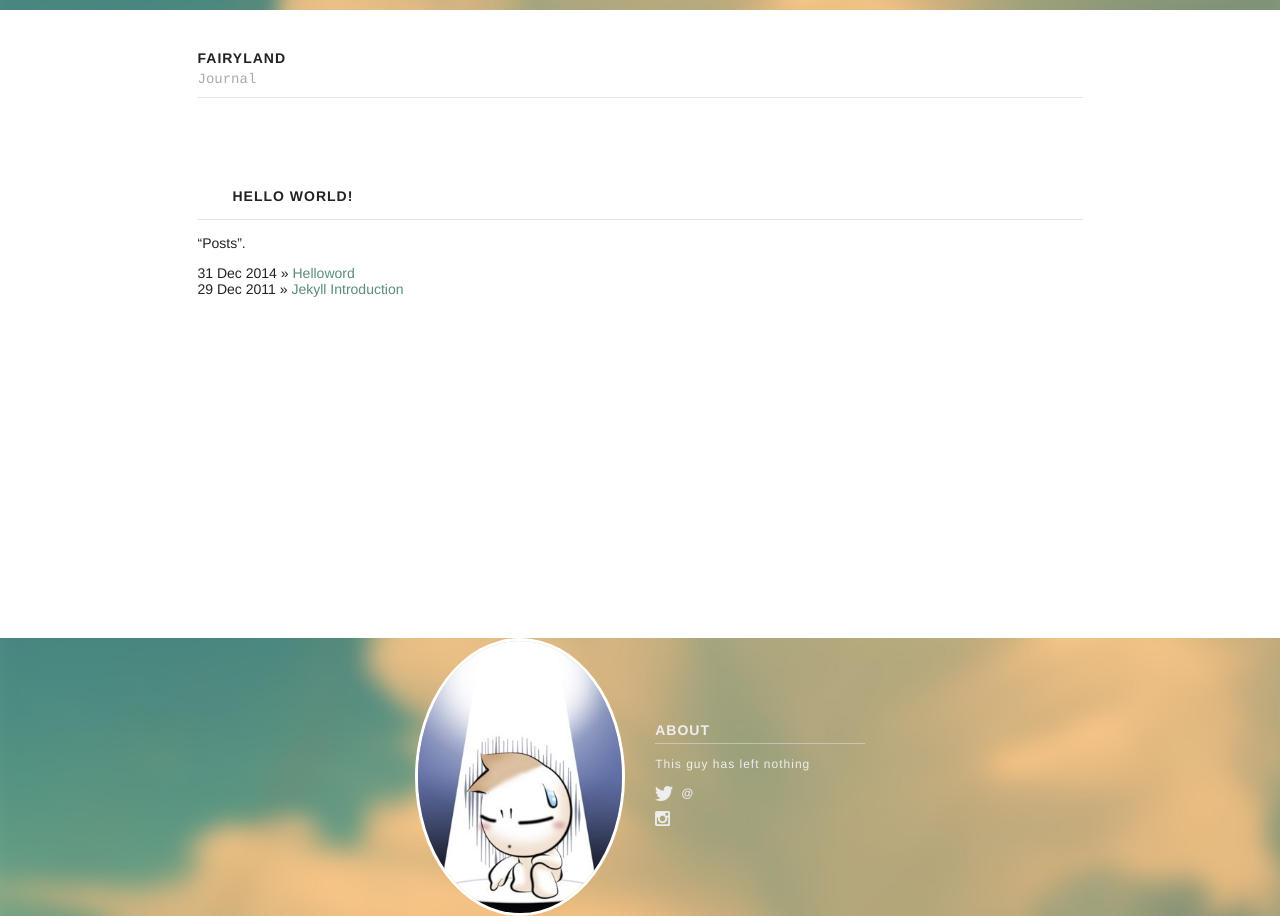
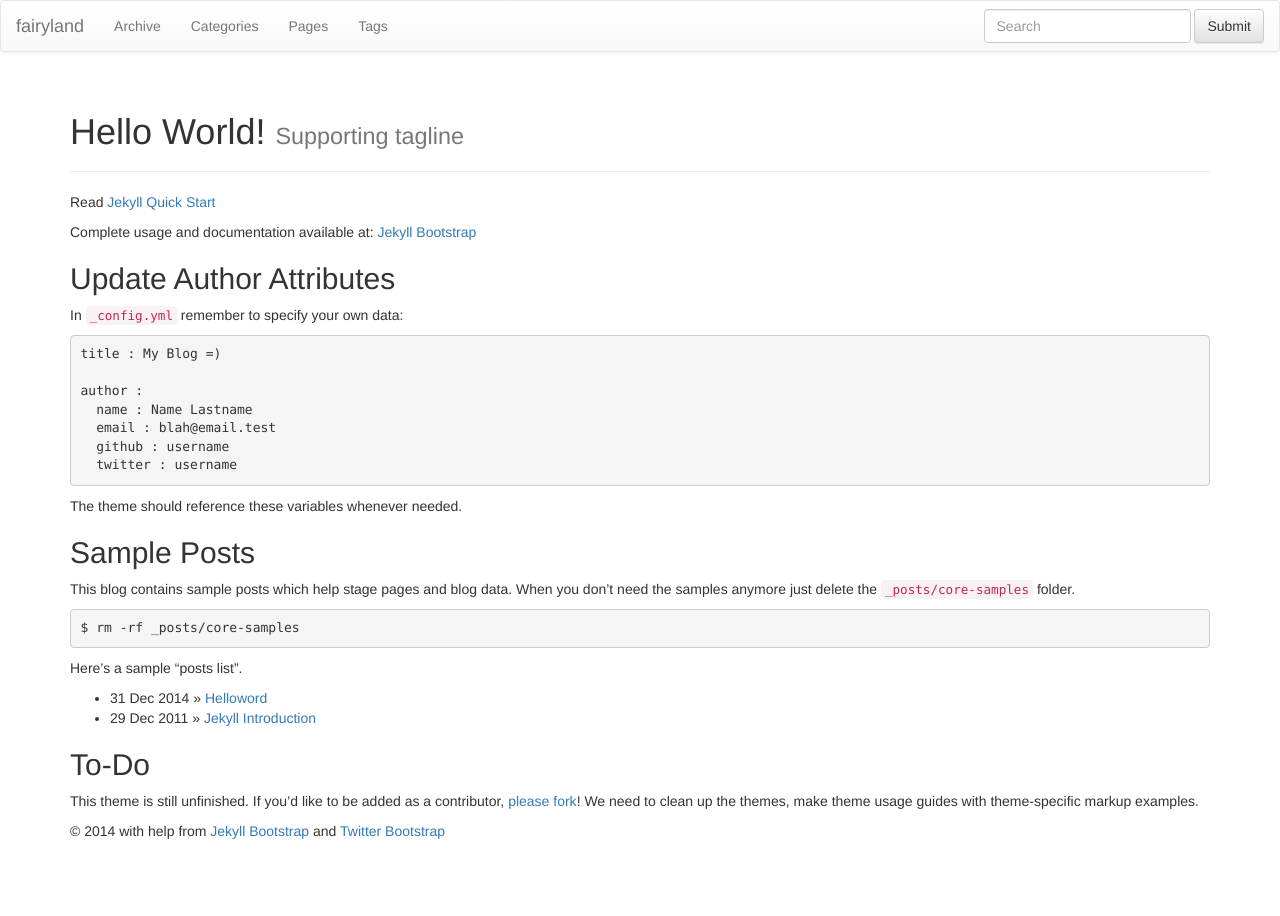
Before and after one commit to lunglungyu/lunglungyu.github.com, a Jekyll site: the page built from index.md, in a window 1280 px wide. Built offline with Jekyll 4.4.1, drawn with Linux system fonts in a browser that asks for light colours; nearby versions of some CDN libraries; library files that are not in the unit come from our copies.

Commit message:
fallback
fallback

```diff
--- a/_layouts/default.html
+++ b/_layouts/default.html
@@ -1,13 +1,6 @@
-<!DOCTYPE html>
-<html lang="en">
-  {% include head.html %}
-    <body>
-      <div id="ribbon"></div>
-      <div id="wrap">
-        {% include header.html %}
-        {{ content }}
-      </div>
-      {% include footer.html %}
-      <script type="text/javascript" src="{{ site.baseurl }}/js/travelog.js"></script>
-    </body>
-</html>
+---
+theme :
+  name : bootstrap-3
+---
+{% include JB/setup %}
+{% include themes/bootstrap-3/default.html %}
--- a/_layouts/page.html
+++ b/_layouts/page.html
@@ -1,14 +1,5 @@
 ---
 layout: default
 ---
-<div class="post">
-
-  <header class="post-header">
-    <h1>{{ page.title }}</h1>
-  </header>
-
-  <article class="post-content">
-  {{ content }}
-  </article>
-
-</div>
+{% include JB/setup %}
+{% include themes/bootstrap-3/page.html %}
--- a/_layouts/post.html
+++ b/_layouts/post.html
@@ -1,5 +1,5 @@
 ---
 layout: default
 ---
-
-{% include post.html post=page content=content %}
+{% include JB/setup %}
+{% include themes/bootstrap-3/post.html %}
--- a/index.md
+++ b/index.md
@@ -5,10 +5,40 @@ tagline: Supporting tagline
 ---
 {% include JB/setup %}
 
-"Posts".
+Read [Jekyll Quick Start](http://jekyllbootstrap.com/usage/jekyll-quick-start.html)
+
+Complete usage and documentation available at: [Jekyll Bootstrap](http://jekyllbootstrap.com)
+
+## Update Author Attributes
+
+In `_config.yml` remember to specify your own data:
+
+    title : My Blog =)
+
+    author :
+      name : Name Lastname
+      email : blah@email.test
+      github : username
+      twitter : username
+
+The theme should reference these variables whenever needed.
+
+## Sample Posts
+
+This blog contains sample posts which help stage pages and blog data.
+When you don't need the samples anymore just delete the `_posts/core-samples` folder.
+
+    $ rm -rf _posts/core-samples
+
+Here's a sample "posts list".
 
 <ul class="posts">
   {% for post in site.posts %}
     <li><span>{{ post.date | date_to_string }}</span> &raquo; <a href="{{ BASE_PATH }}{{ post.url }}">{{ post.title }}</a></li>
   {% endfor %}
 </ul>
+
+## To-Do
+
+This theme is still unfinished. If you'd like to be added as a contributor, [please fork](http://github.com/plusjade/jekyll-bootstrap)!
+We need to clean up the themes, make theme usage guides with theme-specific markup examples.
```
Also changed, not shown: _drafts/jekyll-introduction-draft.md (+0 -15 lines), README.md, img/avatar.jpg, 1 other file.
